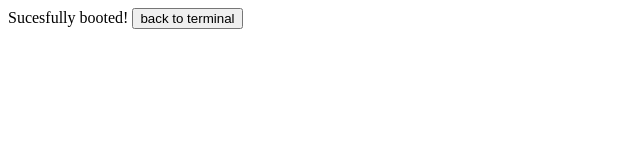
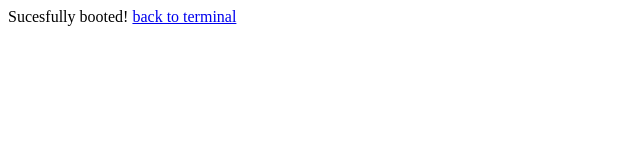
Before and after one commit to Leonderboss1181/bwterminal2, a plain HTML site: page index.html in a window 1280 px wide. Shown: the whole page, without its empty margins (0-640 px from the left). Drawn offline with Linux system fonts and the light colour scheme.

Commit message:
Update index.html

```diff
--- a/index.html
+++ b/index.html
@@ -2,6 +2,6 @@
 <html>
     <body>
         Sucesfully booted!
-        <button href="https://meek-profiterole-5782d3.netlify.app/">back to terminal</button>
+        <a href="https://meek-profiterole-5782d3.netlify.app/">back to terminal</a>
     </body>
     </html>
```
